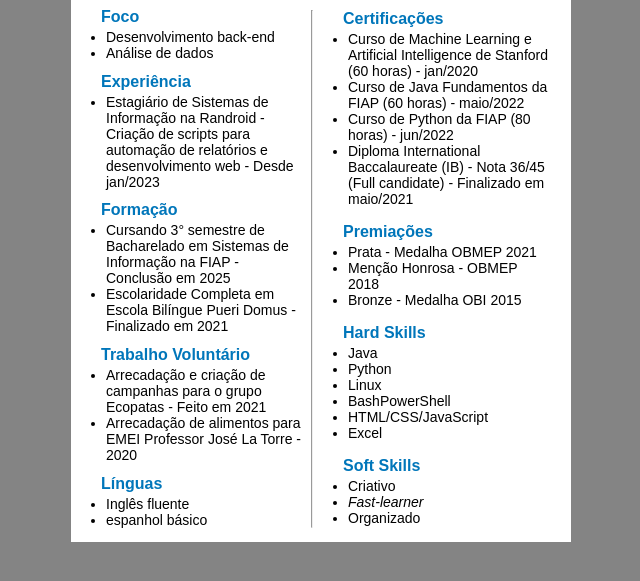
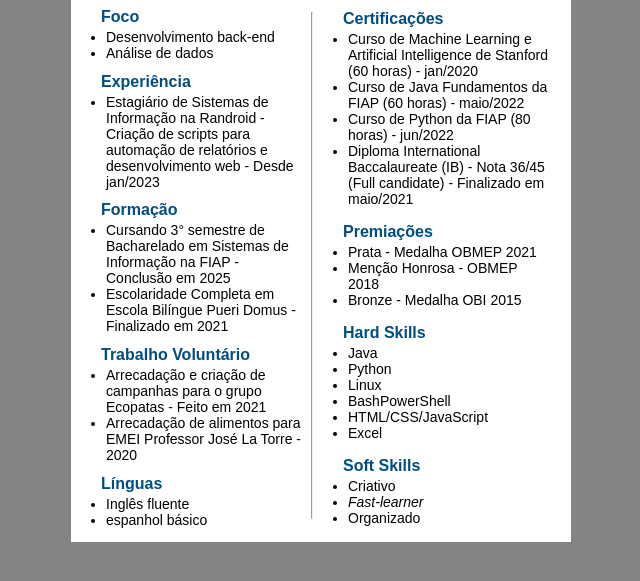
Before and after one commit to enricotm/CV, a plain HTML site: page index.html in a window 1280 px wide. Shown: the part 123-704 px from the top of the page, without its empty margins (319-959 px from the left). Drawn offline with Linux system fonts and the light colour scheme.

Commit message:
Change title color from priamary to secondary

```diff
--- a/css/style.css
+++ b/css/style.css
@@ -52,7 +52,7 @@ body {
 
 .main-div-contacts {
     display: flex;
-    height: 55%;
+    height: 54%;
     margin-left: 40px;
 }
 
@@ -93,7 +93,7 @@ body {
 }
 
 .item-cv>.titulo {
-    color: var(--primary-color);
+    color: var(--secondary-color);
     font-size: 16px;
     margin-left: 35px;
     margin-bottom: 3px;
@@ -104,8 +104,8 @@ body {
 }
 
 .main-body>hr {
-    height: 97%;
-    color: var(--primary-color);
-    margin-top: 8px;
+    height: 95%;
+    color: var(--secondary-color);
+    margin-top: 10px;
     margin-left: 5px;
 }
```
